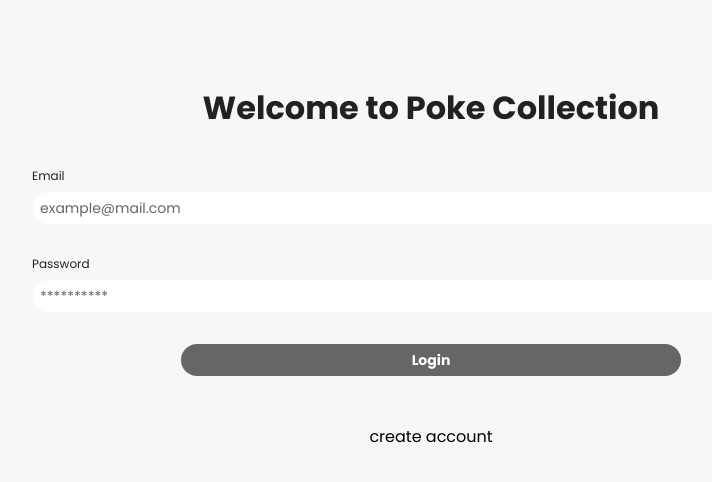
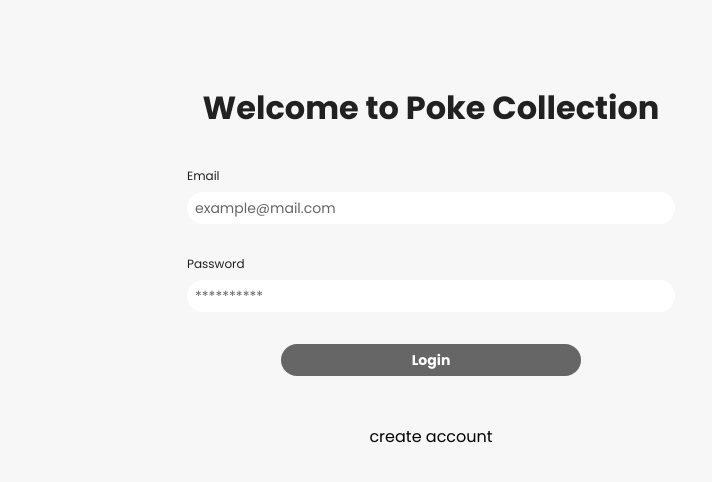
Before and after one commit to nestorlls/Poke-collection-react, a React (Vite) app: page / in a window 1280 px wide. Shown: the top 482 px of the page, without its empty margins (209-921 px from the left). Built offline with nearby package versions, Linux system fonts and the light colour scheme; no server answers.

Commit message:
update with in form

```diff
--- a/src/components/Login/Form-UI.js
+++ b/src/components/Login/Form-UI.js
@@ -3,7 +3,7 @@ import { colors } from '../../styles/Colors';
 import { typography } from '../../styles/typography';
 
 const FormWrapper = styled.div`
-  max-width: 810px;
+  max-width: 500px;
   padding: 0 6px;
   width: 100%;
 
@@ -15,7 +15,7 @@ const FormWrapper = styled.div`
 
     button.submit {
       ${typography.bold[14]}
-      max-width: 500px;
+      max-width: 300px;
       height: 32px;
       border: none;
       border-radius: 50px;
```
